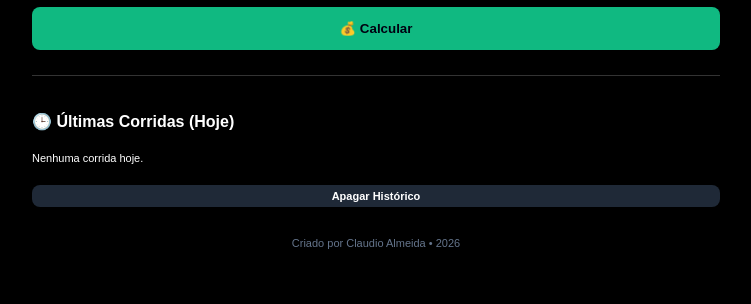
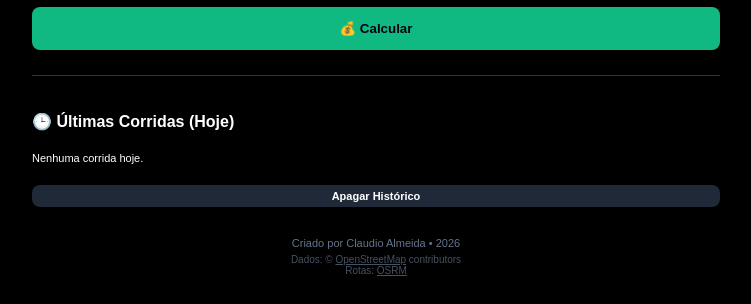
Before and after one commit to claudioalmeida23/calculadora-corridas, a plain HTML site: page index.html in a window 1280 px wide. Shown: the part 849-1153 px from the top of the page, without its empty margins (264-1015 px from the left). Before the commit the page ends 1126 px from the top, so only its background shows below. Drawn offline with nearby package versions, Linux system fonts and the light colour scheme.

```diff
--- a/index.html
+++ b/index.html
@@ -110,7 +110,13 @@
         <button id="btnLimparHistorico" class="btn-ghost" style="font-size: 11px; padding: 5px;">Apagar Histórico</button>
     </div>
 
-    <footer>Criado por Claudio Almeida • <span id="ano"></span></footer>
+    <footer>
+    Criado por Claudio Almeida • <span id="ano"></span><br>
+    <div style="margin-top: 5px; opacity: 0.7; font-size: 10px;">
+        Dados: © <a href="https://www.openstreetmap.org/copyright" target="_blank" style="color: #64748b;">OpenStreetMap</a> contributors<br>
+        Rotas: <a href="http://project-osrm.org/" target="_blank" style="color: #64748b;">OSRM</a>
+    </div>
+</footer>
 
     <script src="https://unpkg.com/leaflet/dist/leaflet.js"></script>
     <script>
```
